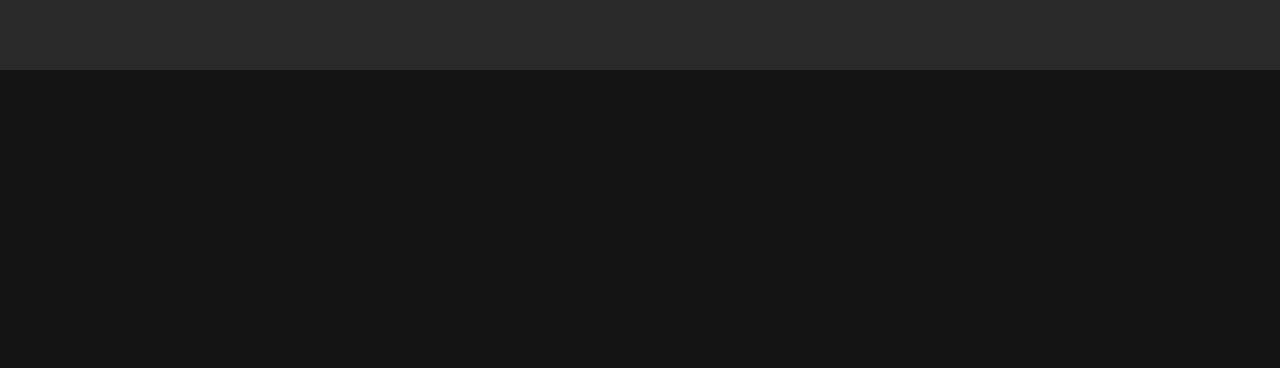
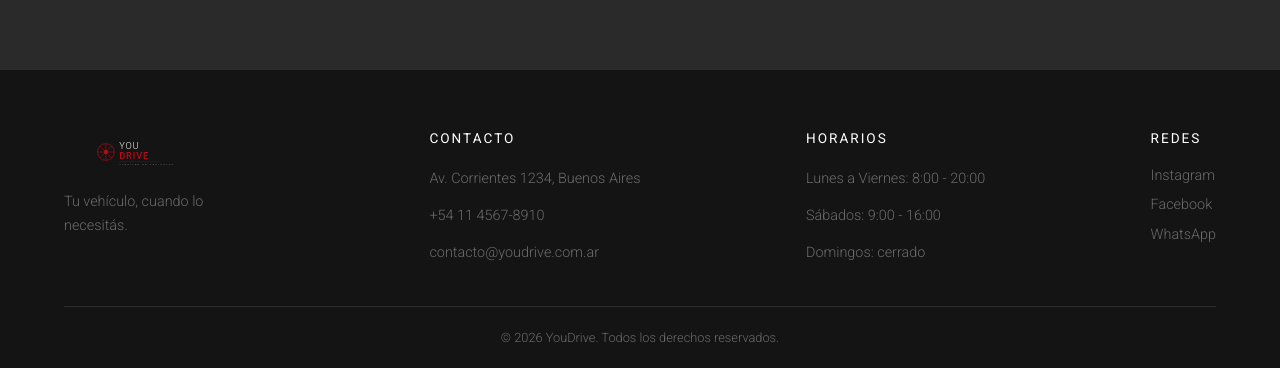
Before and after one commit to AnzianoJuan/AnzianoJuanIgnacio-PrograIII-TP1, a plain HTML site: page page/index.html in a window 1280 px wide. Shown: the part 2473-2841 px from the top of the page. Before the commit the page ends 2543 px from the top, so only its background shows below. Drawn offline with Linux system fonts and the light colour scheme.

Commit message:
hecho la parte del foteer del index

```diff
--- a/page/index.html
+++ b/page/index.html
@@ -212,5 +212,41 @@
         </div>
       </section>
     </main>
+    <footer id="footer">
+      <div class="footer-contenido">
+        <div class="footer-marca">
+          <img
+            src="img/logo_youdrive.svg"
+            alt="Logo YouDrive"
+            class="footer-logo"
+          />
+          <p>Tu vehículo, cuando lo necesitás.</p>
+        </div>
+
+        <div class="footer-info">
+          <h3>Contacto</h3>
+          <p>Av. Corrientes 1234, Buenos Aires</p>
+          <p>+54 11 4567-8910</p>
+          <p>contacto@youdrive.com.ar</p>
+        </div>
+
+        <div class="footer-horarios">
+          <h3>Horarios</h3>
+          <p>Lunes a Viernes: 8:00 - 20:00</p>
+          <p>Sábados: 9:00 - 16:00</p>
+          <p>Domingos: cerrado</p>
+        </div>
+
+        <div class="footer-redes">
+          <h3>Redes</h3>
+          <a href="#">Instagram</a>
+          <a href="#">Facebook</a>
+          <a href="#">WhatsApp</a>
+        </div>
+      </div>
+      <div class="footer-bottom">
+        <p>© 2026 YouDrive. Todos los derechos reservados.</p>
+      </div>
+    </footer>
   </body>
 </html>
--- a/page/styles/index.css
+++ b/page/styles/index.css
@@ -461,3 +461,99 @@ a:hover::after {
     font-size: 0.85rem;
   }
 }
+
+/* ===========================
+   FOOTER
+=========================== */
+footer {
+  background-color: var(--color-oscuro);
+  padding: 60px 5% 20px;
+}
+
+.footer-contenido {
+  display: flex;
+  flex-direction: row;
+  justify-content: space-between;
+  gap: 2rem;
+  padding-bottom: 40px;
+  border-bottom: 1px solid var(--color-borde);
+}
+
+.footer-marca {
+  display: flex;
+  flex-direction: column;
+  gap: 1rem;
+  max-width: 200px;
+}
+
+.footer-logo {
+  width: 150px;
+}
+
+.footer-marca p {
+  color: var(--color-texto-muted);
+  font-size: 0.9rem;
+}
+
+.footer-info,
+.footer-horarios,
+.footer-redes {
+  display: flex;
+  flex-direction: column;
+  gap: 0.8rem;
+}
+
+.footer-info h3,
+.footer-horarios h3,
+.footer-redes h3 {
+  color: var(--color-texto);
+  font-size: 0.85rem;
+  text-transform: uppercase;
+  letter-spacing: 2px;
+  margin-bottom: 0.5rem;
+}
+
+.footer-info p,
+.footer-horarios p {
+  color: var(--color-texto-muted);
+  font-size: 0.9rem;
+}
+
+.footer-redes a {
+  color: var(--color-texto-muted);
+  font-size: 0.9rem;
+  transition: color 0.3s;
+}
+
+.footer-redes a:hover {
+  color: var(--color-acento);
+}
+
+.footer-bottom {
+  padding-top: 20px;
+  text-align: center;
+}
+
+.footer-bottom p {
+  color: var(--color-texto-muted);
+  font-size: 0.8rem;
+}
+
+/* ---- TABLET (max 768px) ---- */
+@media (max-width: 768px) {
+  .footer-contenido {
+    flex-wrap: wrap;
+    gap: 2.5rem;
+  }
+}
+
+/* ---- CELULAR (max 480px) ---- */
+@media (max-width: 480px) {
+  .footer-contenido {
+    flex-direction: column;
+  }
+
+  .footer-marca {
+    max-width: 100%;
+  }
+}
```
